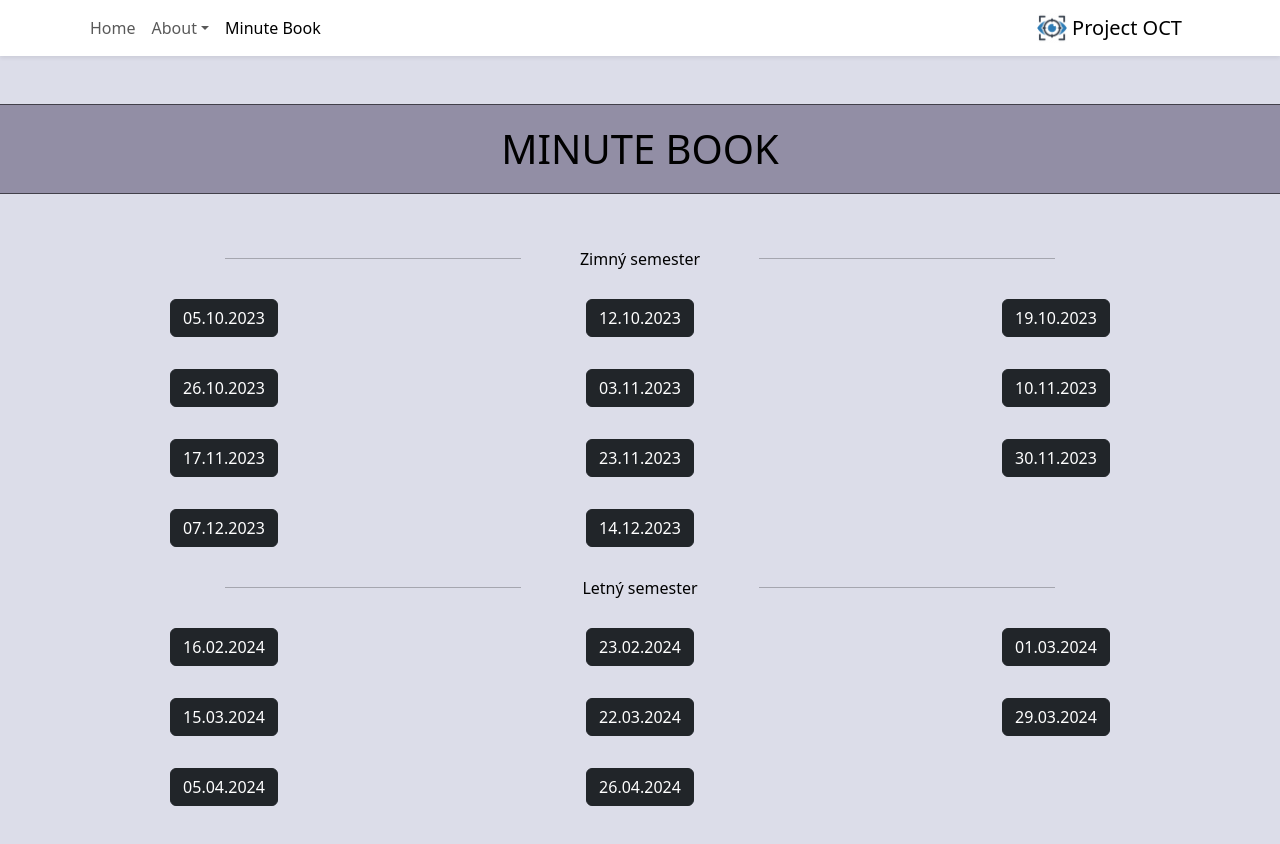
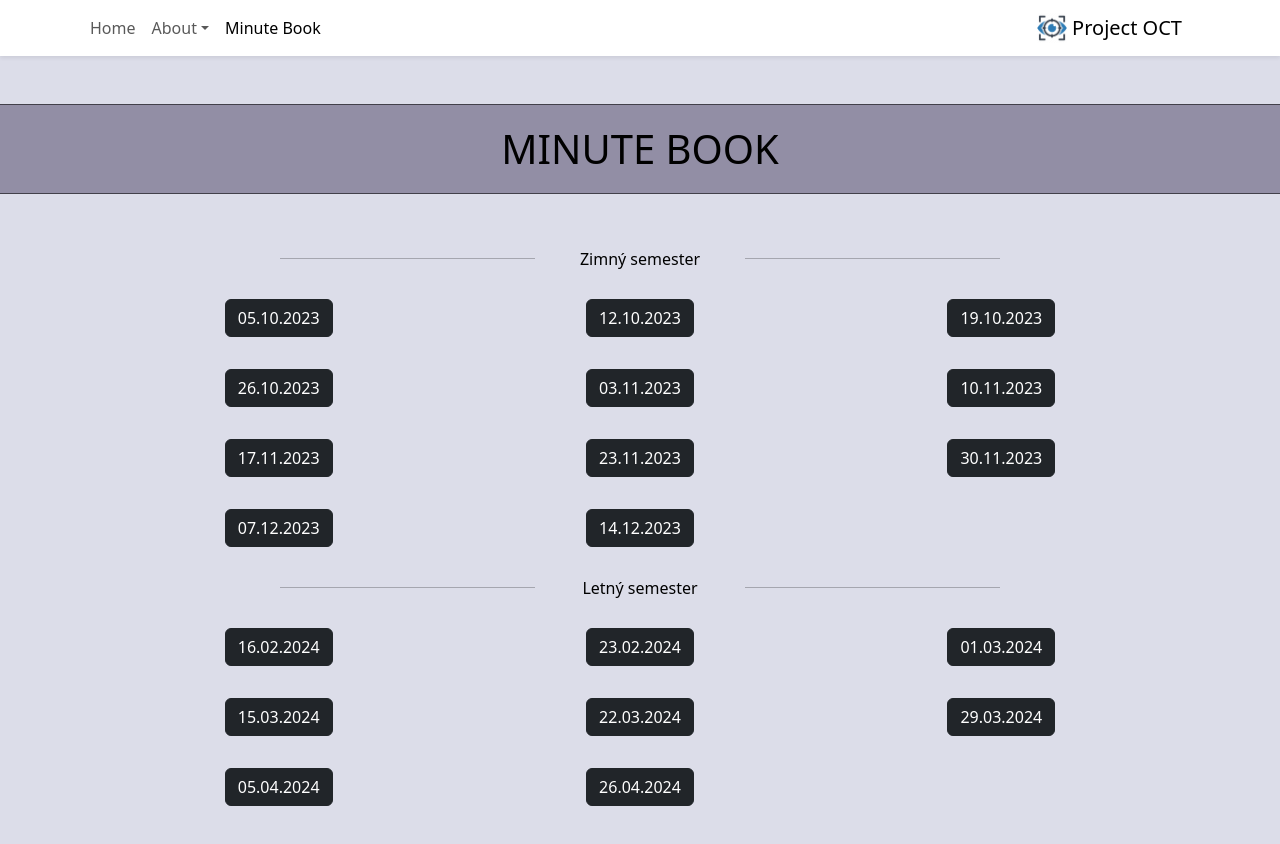
Before and after one commit to PeterKoXcode/web-tp, a React (Vite) app: page /web-tp/minute-book in a window 1280 px wide. Shown: the top 844 px of the page. Built offline with nearby package versions, Linux system fonts and the light colour scheme.

Commit message:
bg fix minute-book page

```diff
--- a/src/pages/MinuteBook.tsx
+++ b/src/pages/MinuteBook.tsx
@@ -62,7 +62,7 @@ export function MinuteBook() {
           background: "#dcdde9",
           color: "black",
           justifyContent: "center",
-          alignItems: "center"
+          alignItems: "center",
         }}
       >
         <h1
@@ -76,7 +76,8 @@ export function MinuteBook() {
           MINUTE BOOK
         </h1>
         <br />
-        <Row className="my-sm-2 my-lg-3 mx-auto justify-content-center align-items-center">
+        <div className="container" style={{ background: "#dcdde9" }}>
+          <Row className="my-3 mx-auto justify-content-center align-items-center">
             <Col xs={3}>
               <hr />
             </Col>
@@ -103,7 +104,7 @@ export function MinuteBook() {
               );
             })}
           </Row>
-        <Row className="my-sm-2 my-lg-3 mx-auto justify-content-center align-items-center">
+          <Row className="my-3 mx-auto justify-content-center align-items-center">
             <Col xs={3}>
               <hr />
             </Col>
@@ -131,6 +132,7 @@ export function MinuteBook() {
             })}
           </Row>
         </div>
+      </div>
     </>
   );
 }
```
Lines whose indentation alone changed are shown as unchanged.
